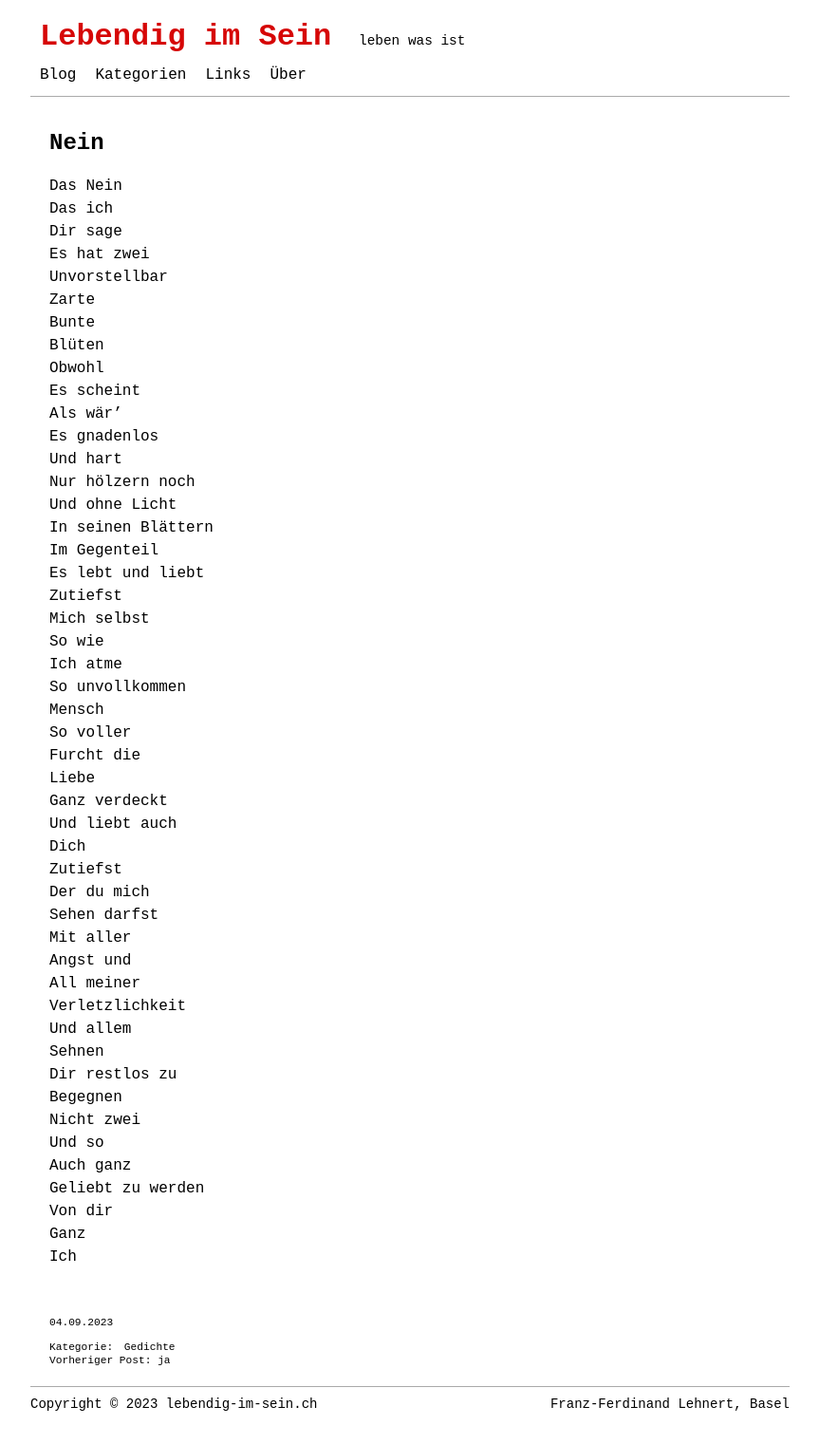
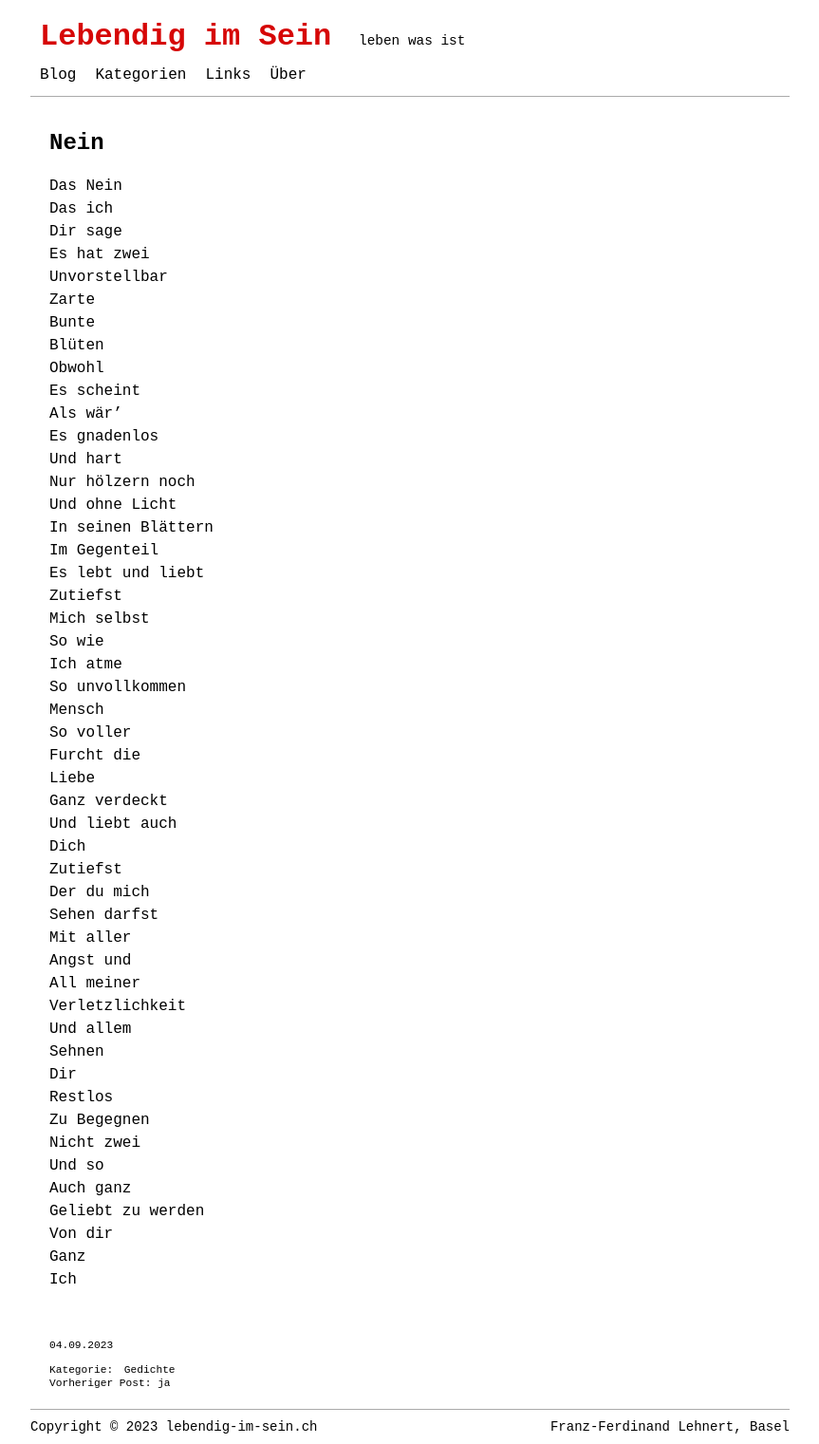
Before and after one commit to lebendigimsein/webpage, a Jekyll site: the page built from _posts/2023-09-04-nein.markdown, in a window 1280 px wide. Shown: the whole page at 95% size, without its empty margins (208-1071 px from the left). Built offline with Jekyll 4.4.1, drawn with Linux system fonts in a browser that asks for light colours; before the commit the page ends 1497 px from its top, so only the background shows below that.

```diff
--- a/_posts/2023-09-04-nein.markdown
+++ b/_posts/2023-09-04-nein.markdown
@@ -46,8 +46,9 @@ All meiner
 Verletzlichkeit
 Und allem
 Sehnen
-Dir restlos zu
-Begegnen
+Dir
+Restlos
+Zu Begegnen
 Nicht zwei
 Und so
 Auch ganz
```
